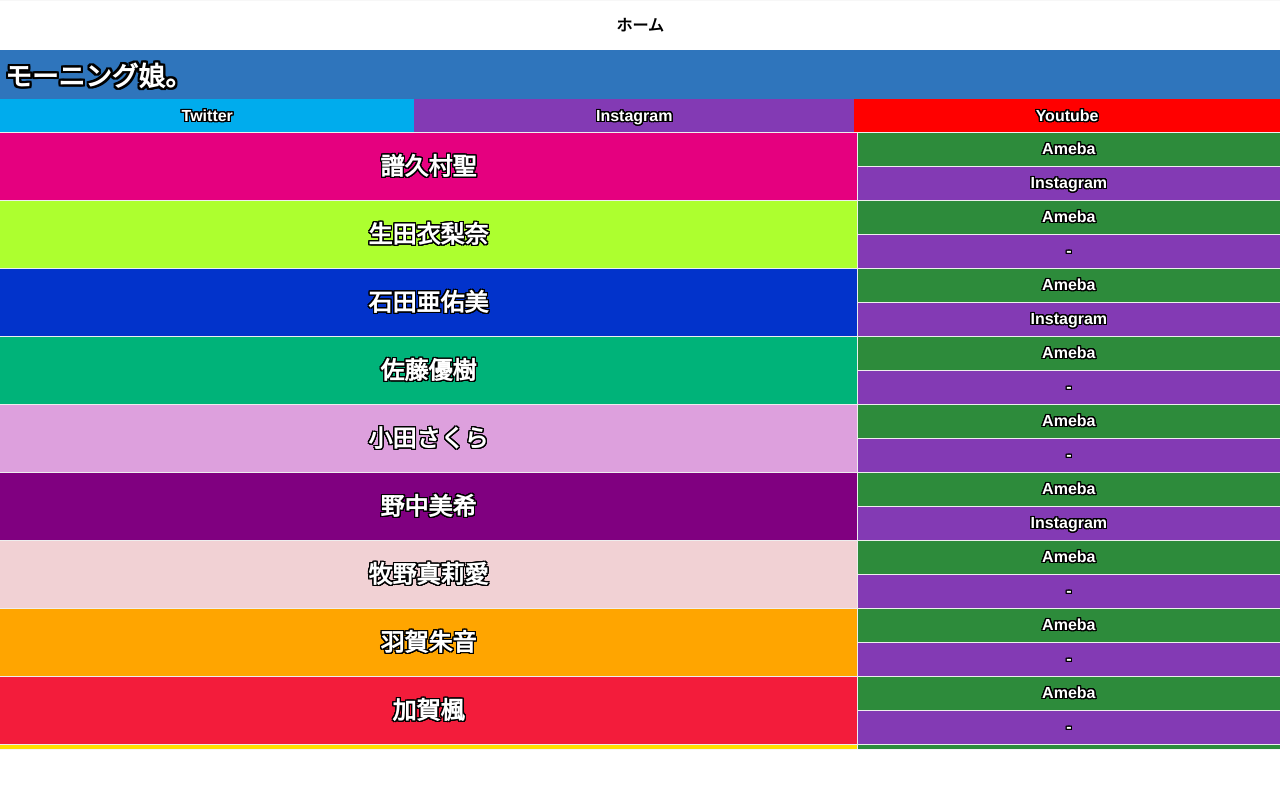
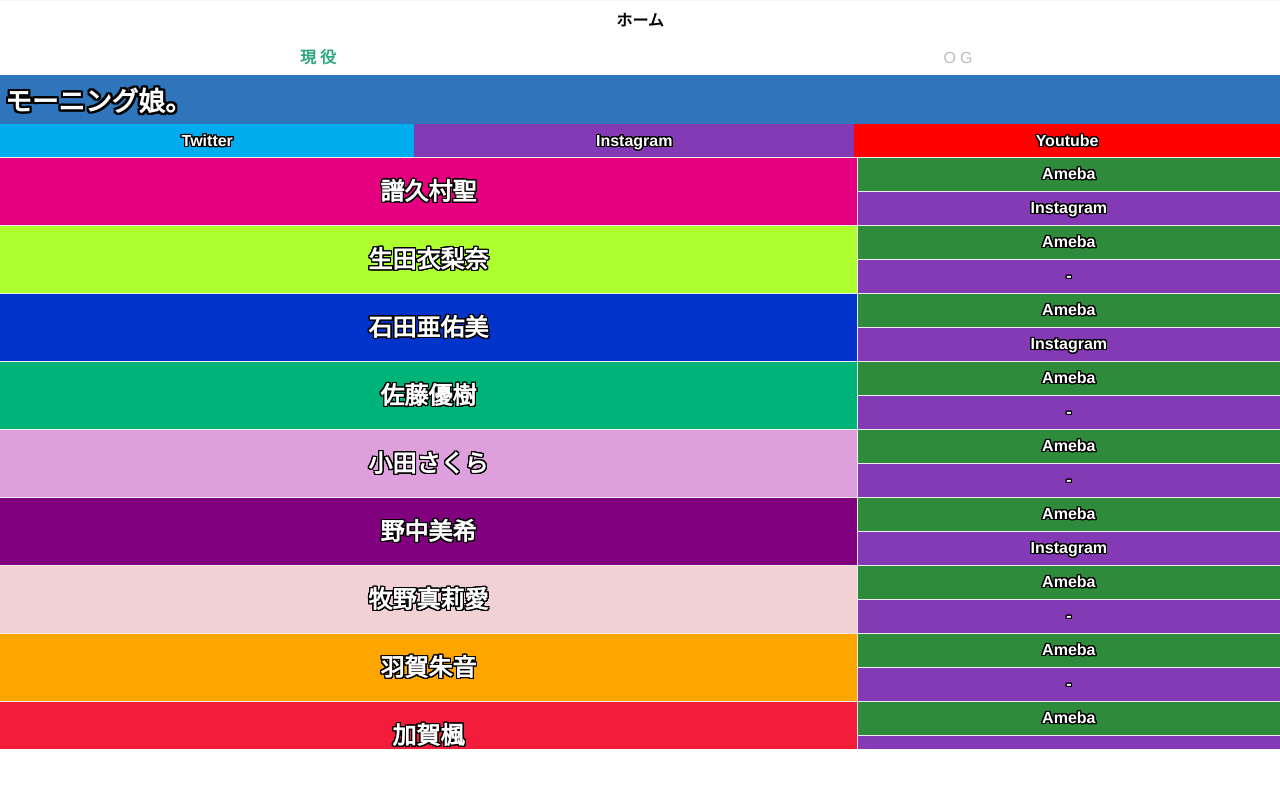
Before and after one commit to YuheiNakasaka/hello-project-one, a Nuxt app: page / in a window 1280 px wide. Shown: the top 798 px of the page. Built offline with nearby package versions, Linux system fonts and the light colour scheme; some icons are missing.

Commit message:
OGゾーンを作る

```diff
--- a/components/Header.vue
+++ b/components/Header.vue
@@ -61,7 +61,7 @@
 }
 #header {
   width: 100%;
-  height: 50px;
+  height: 40px;
   z-index: 10006;
   position: fixed;
   top: 0;
@@ -80,9 +80,9 @@
     position: relative;
     float: left;
     width: 100%;
-    height: 50px;
+    height: 40px;
     text-align: center;
-    line-height: 50px;
+    line-height: 40px;
     span {
       font-weight: bold;
     }
--- a/components/NavigationTabBar.vue
+++ b/components/NavigationTabBar.vue
@@ -87,7 +87,7 @@
         font-size: 24px;
         color: #bfbfbf;
         &.active {
-          color: #2f75bc;
+          color: rgb(46, 167, 128);
         }
       }
     }
--- a/pages/hearts.vue
+++ b/pages/hearts.vue
@@ -54,7 +54,7 @@
     }
   }
   .groups {
-    padding-top: 50px;
+    padding-top: 40px;
     .group {
       .members {
         width: 100%;
--- a/pages/index.vue
+++ b/pages/index.vue
@@ -1,7 +1,15 @@
 <template>
   <div class="container">
     <Header :title="`ホーム`"></Header>
-    <div class="groups">
+    <div class="subtabs">
+      <div class="subtab" :class="activeSubtab === 0 ? 'on' : ''" @click="onSubtab(0)">
+        <span>現役</span>
+      </div>
+      <div class="subtab" :class="activeSubtab === 1 ? 'on' : ''" @click="onSubtab(1)">
+        <span>OG</span>
+      </div>
+    </div>
+    <div v-if="activeSubtab === 0" class="groups actives">
       <div class="group a">
         <div class="team">
           <div class="group-name">
@@ -141,6 +149,18 @@
         </div>
       </div>
     </div>
+    <div v-else class="groups ogs">
+      <div class="group ">
+        <div class="team">
+          <div class="group-name">
+            <h1>OGメンバー</h1>
+          </div>
+        </div>
+        <div class="members">
+          <Member v-for="(member, i) in ogMembers" :key="i" :item="member"></Member>
+        </div>
+      </div>
+    </div>
   </div>
 </template>
 
@@ -151,7 +171,9 @@
 export default {
   components: { Header, Member },
   data: function() {
-    return {}
+    return {
+      activeSubtab: 0
+    }
   },
   computed: {
     ...mapGetters({
@@ -163,17 +185,40 @@
       countryGirls: 'members/countryGirls',
       beyooooonds: 'members/beyooooonds',
       chicatetsu: 'members/chicatetsu',
-      amenomorikawaumi: 'members/amenomorikawaumi'
+      amenomorikawaumi: 'members/amenomorikawaumi',
+      ogMembers: 'members/ogMembers'
     })
   },
-  mounted() {}
+  mounted() {},
+  methods: {
+    onSubtab(tab) {
+      this.activeSubtab = tab
+    }
+  }
 }
 </script>
 
 <style scoped lang="scss">
 .container {
+  .subtabs {
+    width: 100%;
+    margin-top: 40px;
+    height: 35px;
+    line-height: 35px;
+    display: flex;
+    background-color: #fff;
+    .subtab {
+      width: 50%;
+      text-align: center;
+      color: #bbb;
+      letter-spacing: 4px;
+      &.on {
+        font-weight: bold;
+        color: rgb(46, 167, 128);
+      }
+    }
+  }
   .groups {
-    padding-top: 50px;
     .group {
       z-index: 1;
       .team {
--- a/pages/others.vue
+++ b/pages/others.vue
@@ -155,7 +155,7 @@
 <style lang="scss" scoped>
 .container {
   .groups {
-    padding-top: 50px;
+    padding-top: 40px;
     .group {
       z-index: 1;
       .team {
--- a/store/members.js
+++ b/store/members.js
@@ -1203,6 +1203,26 @@
           link: 'javascript:void(0)'
         }
       ]
+    },
+    // OG
+    {
+      name: '中澤裕子',
+      group: 'og',
+      yomi: 'なかざわゆうこ',
+      color: '#ffffff',
+      profile: 'http://www.up-front-create.com/yuko_nakazawa/',
+      sns: [
+        {
+          name: 'Ameba',
+          class: 'ameba',
+          link: 'https://ameblo.jp/nakazawa-yuko/'
+        },
+        {
+          name: '-',
+          class: 'instagram',
+          link: 'javascript:void(0)'
+        }
+      ]
     }
   ]
 })
@@ -1252,5 +1272,10 @@
     return state.items.filter(item => {
       return item.group === 'amenomorikawaumi'
     })
+  },
+  ogMembers(state) {
+    return state.items.filter(item => {
+      return item.group === 'og'
+    })
   }
 }
```
